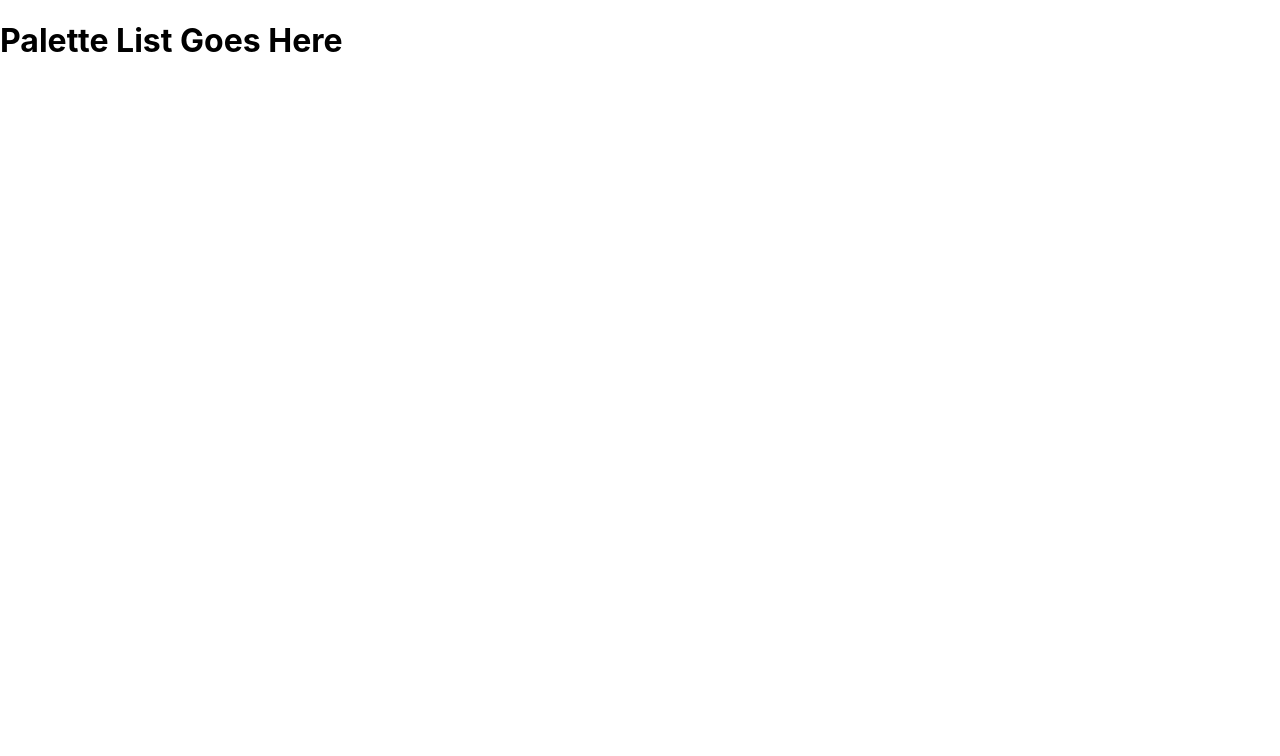
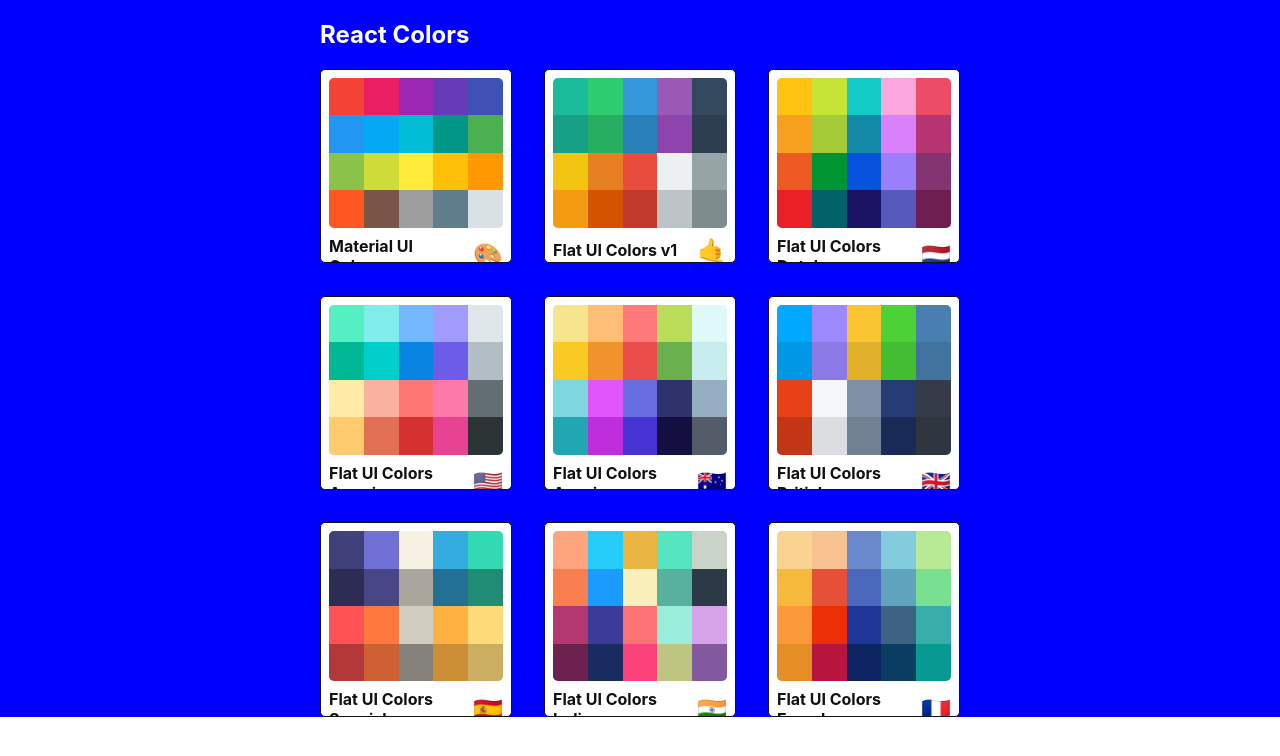
Before and after one commit to matchoo812/color-palette-generator, a React (Create React App) app: page / in a window 1280 px wide. Shown: the top 756 px of the page. Built offline with nearby package versions, Linux system fonts and the light colour scheme.

Commit message:
style MiniPalettes using withStyles HOC and add to PaletteList

```diff
--- a/src/App.js
+++ b/src/App.js
@@ -1,5 +1,6 @@
 import React, { Component } from "react";
 import { Route, Switch } from "react-router-dom";
+import PaletteList from "./components/PaletteList";
 import Palette from "./components/Palette";
 import seedColors from "./seedColors";
 import { generatePalette } from "./ColorVariants";
@@ -14,7 +15,7 @@ class App extends Component {
   render() {
     return (
       <Switch>
-        <Route exact path="/" render={() => <h1>Palette List Goes Here</h1>} />
+        <Route exact path="/" render={() => <PaletteList palettes={seedColors} />} />
         <Route exact path="/palette/:id" render={routeProps => <Palette palette={generatePalette(this.findPalette(routeProps.match.params.id))} />} />
         {/* generatePalette(this.findPalette(routeProps.match.params.id))} />}  */}
         {/* <Palette palette={generatePalette(seedColors[1])} /> */}
--- /dev/null
+++ b/src/components/MiniPalette.js
@@ -0,0 +1,61 @@
+import React from "react";
+import { withStyles } from "@material-ui/core/styles";
+
+const styles = {
+  root: {
+    backgroundColor: "#fff",
+    border: "1px solid #111",
+    borderRadius: "5px",
+    padding: "0.5rem",
+    position: "relative",
+    overflow: "hidden",
+    "&:hover": {
+      cursor: "pointer",
+    },
+  },
+  colors: {
+    backgroundColor: "#dae1e4",
+    height: "150px",
+    width: "100%",
+    borderRadius: "5px",
+    overflow: "hidden",
+  },
+  title: {
+    display: "flex",
+    justifyContent: "space-between",
+    alignItems: "center",
+    margin: "0",
+    color: "#111",
+    paddingTop: "0.5rem",
+    fontSize: "1rem",
+    position: "relative",
+  },
+  emoji: {
+    marginLeft: "0.5rem",
+    fontSize: "1.5rem",
+  },
+  miniColor: {
+    height: "25%",
+    width: "20%",
+    display: "inline-block",
+    margin: "0 auto",
+    position: "relative",
+    marginBottom: "-4px",
+  },
+};
+
+function MiniPalette(props) {
+  const { classes, paletteName, emoji, colors } = props;
+  const miniColorBoxes = colors.map(color => <div className={classes.miniColor} style={{ backgroundColor: color.color }} key={color.name}></div>);
+
+  return (
+    <div className={classes.root}>
+      <div className={classes.colors}>{miniColorBoxes}</div>
+      <h5 className={classes.title}>
+        {paletteName} <span className={classes.emoji}>{emoji}</span>
+      </h5>
+    </div>
+  );
+}
+
+export default withStyles(styles)(MiniPalette);
--- a/src/components/Navbar.js
+++ b/src/components/Navbar.js
@@ -1,5 +1,6 @@
 import React, { Component } from "react";
 import { MenuItem, Select, Snackbar, IconButton } from "@material-ui/core";
+import { Link } from "react-router-dom";
 import { Close } from "@material-ui/icons";
 import Slider from "rc-slider";
 import "rc-slider/assets/index.css";
@@ -26,7 +27,7 @@ class Navbar extends Component {
     return (
       <nav className="Navbar">
         <div className="logo">
-          <a href="/">paletteMaker</a>
+          <Link to="/">paletteMaker</Link>
         </div>
         <div className="slider-container">
           <span>Level: {level}</span>
--- /dev/null
+++ b/src/components/PaletteList.js
@@ -0,0 +1,57 @@
+import React, { Component } from "react";
+import { Link } from "react-router-dom";
+import MiniPalette from "./MiniPalette";
+import { withStyles } from "@material-ui/core/styles";
+
+const styles = {
+  root: {
+    backgroundColor: "blue",
+    height: "100%",
+    display: "flex",
+    alignItems: "flex-start",
+    justifyContent: "center",
+  },
+  container: {
+    width: "50%",
+    display: "flex",
+    flexDirection: "column",
+    flexWrap: "wrap",
+    alignItems: "flex-start",
+  },
+  nav: {
+    display: "flex",
+    width: "100%",
+    justifyContent: "space-between",
+    color: "#fff",
+  },
+  palettes: {
+    boxSizing: "border-box",
+    width: "100%",
+    display: "grid",
+    gridTemplateColumns: "repeat(3, 30%)",
+    gridGap: "5%",
+  },
+};
+
+class paletteList extends Component {
+  render() {
+    const { palettes, classes } = this.props;
+
+    return (
+      <div className={classes.root}>
+        <div className={classes.container}>
+          <nav className={classes.nav}>
+            <h1>React Colors</h1>
+          </nav>
+          <div className={classes.palettes}>
+            {palettes.map(palette => (
+              <MiniPalette {...palette} />
+            ))}
+          </div>
+        </div>
+      </div>
+    );
+  }
+}
+
+export default withStyles(styles)(paletteList);
```
